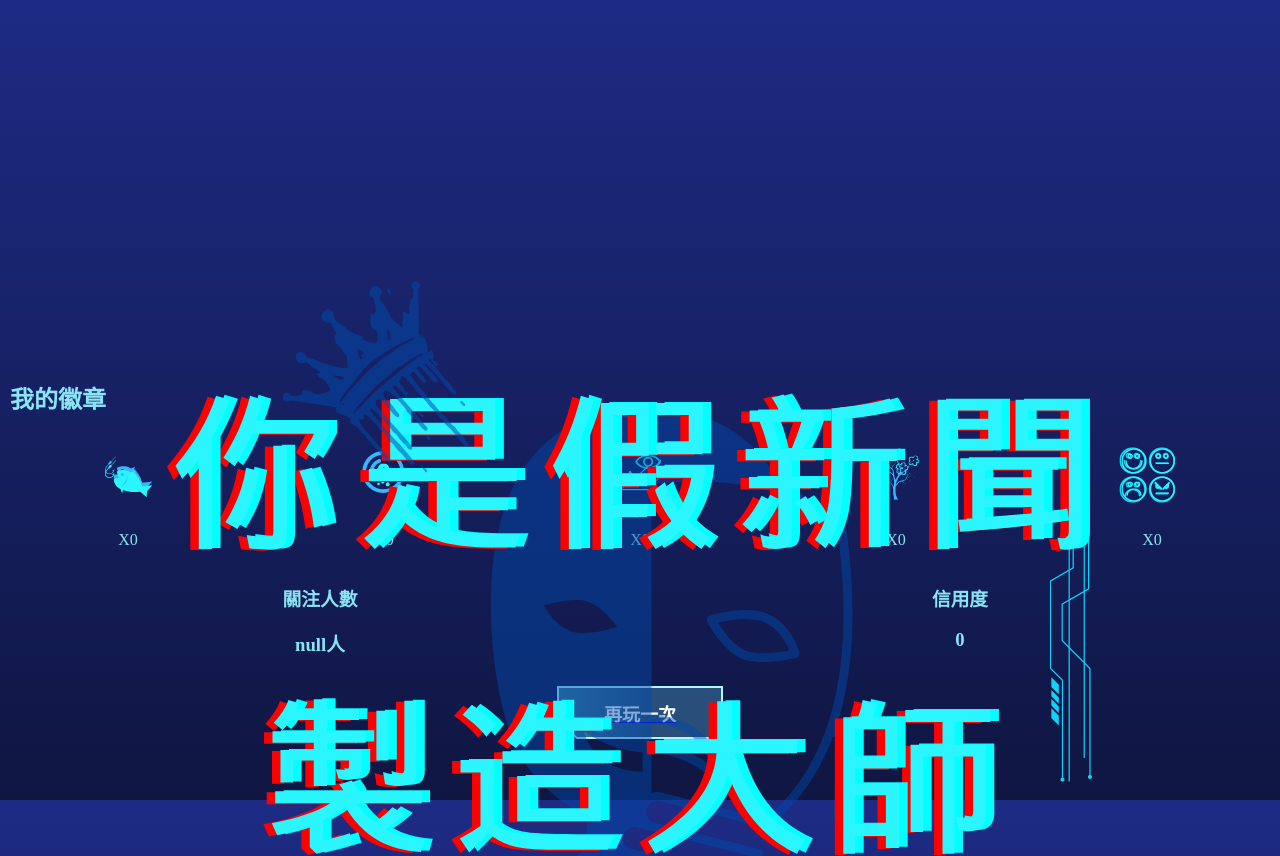
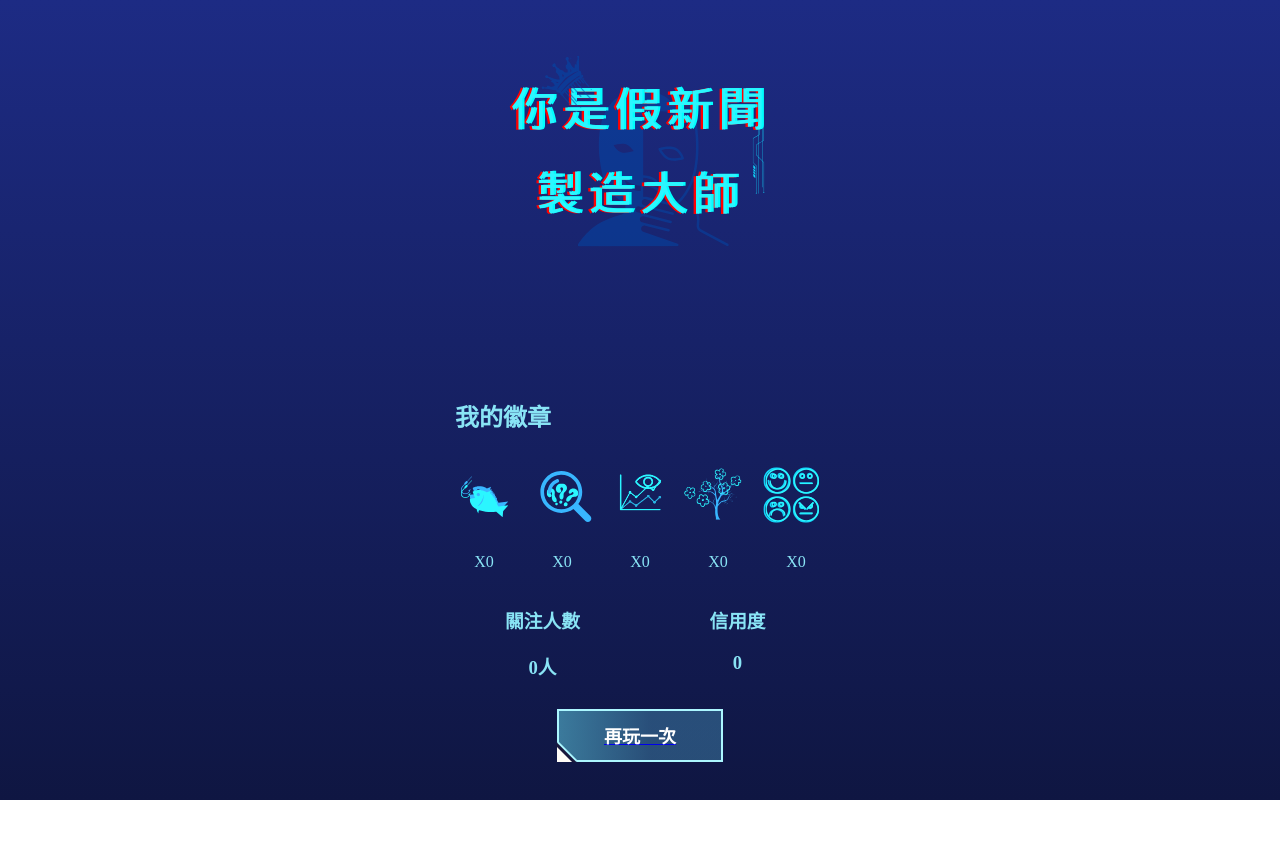
Before and after one commit to yuyan7498/chat-game-ending, a plain HTML site: page index.html in a window 1280 px wide. Shown: the top 856 px of the page. After the commit the page ends 800 px from the top, so only its background shows below. Drawn offline with Linux system fonts and the light colour scheme.

Commit message:
排版修正

```diff
--- a/index.html
+++ b/index.html
@@ -8,11 +8,14 @@
     <link rel="stylesheet" href="./main.css" />
 </head>
 
-<body>
+<body style="display: flex; align-items: center; justify-content: center;">
+
+    <div class="app-container" style="height: 844px; width: 390px;">
+
     <div class="ending-logo-content">
         <img src="./img/遊戲勝利logo.svg" alt="" class="ending-logo" id="fail" />
     </div>
-    <div class="blank"></div>
+
     <div>
         <h2 style="color: rgb(137, 228, 245); margin-left: 10px">我的徽章</h2>
     </div>
@@ -70,6 +73,8 @@
         </a>
     </div>
 
+    </div>
+
     <script>
         //http://127.0.0.1:5500/index.html?fail=0&fish=5&from_where=3&picxxxx=4&xxmatchxx=7&emo=3&follower=3000&credit=-15
         document.addEventListener("DOMContentLoaded", (event) => {
@@ -96,7 +101,7 @@
             if (queryParams.emo !== null) {
                 document.getElementById('emo').textContent = 'X' + queryParams.emo;
             }
-            if (queryParams.follower !== null) {
+            if (queryParams.followers !== null) {
                 document.getElementById('followers').textContent = queryParams.followers + '人';
             }
             if (queryParams.credit !== null) {
--- a/main.css
+++ b/main.css
@@ -14,17 +14,19 @@ body {
     height: 100vh;
 }
 
+
+
 .ending-logo-content {
     display: flex;
     justify-content: center;
     align-items: center;
     width: 100%;
-    z-index: 3;
-    position: absolute;
+    max-height: 400px;
 }
 
 .ending-logo {
-    width: 80%;
+    height: 400px;
+    width: auto;
 }
 
 .blank {
```
